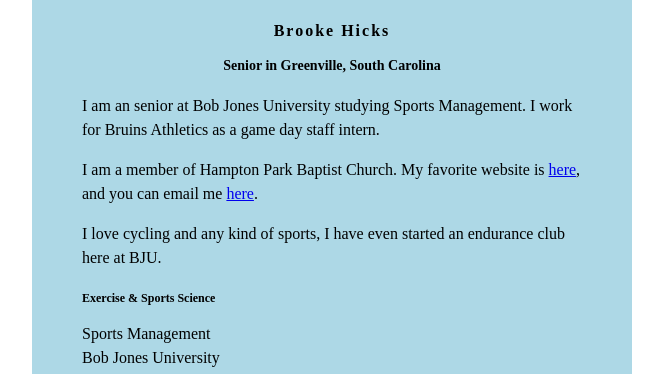
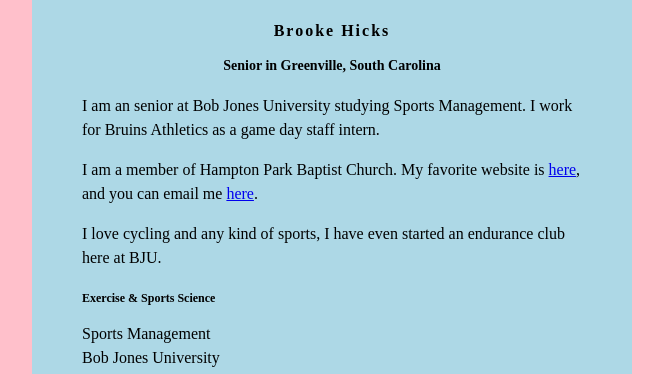
Before and after one commit to Brookehicks13/Brookehicks13.github.io, a plain HTML site: page index.html in a window 1280 px wide. Shown: the top 374 px of the page, without its empty margins (308-971 px from the left). Drawn offline with Linux system fonts and the light colour scheme.

Commit message:
Change background color from brightpink to pink

```diff
--- a/index.html
+++ b/index.html
@@ -2,7 +2,7 @@
 <head>
 <style>
 body {
-    background: brightpink;
+    background: pink;
     font-family: times new roman;
 }
 #content {
```
